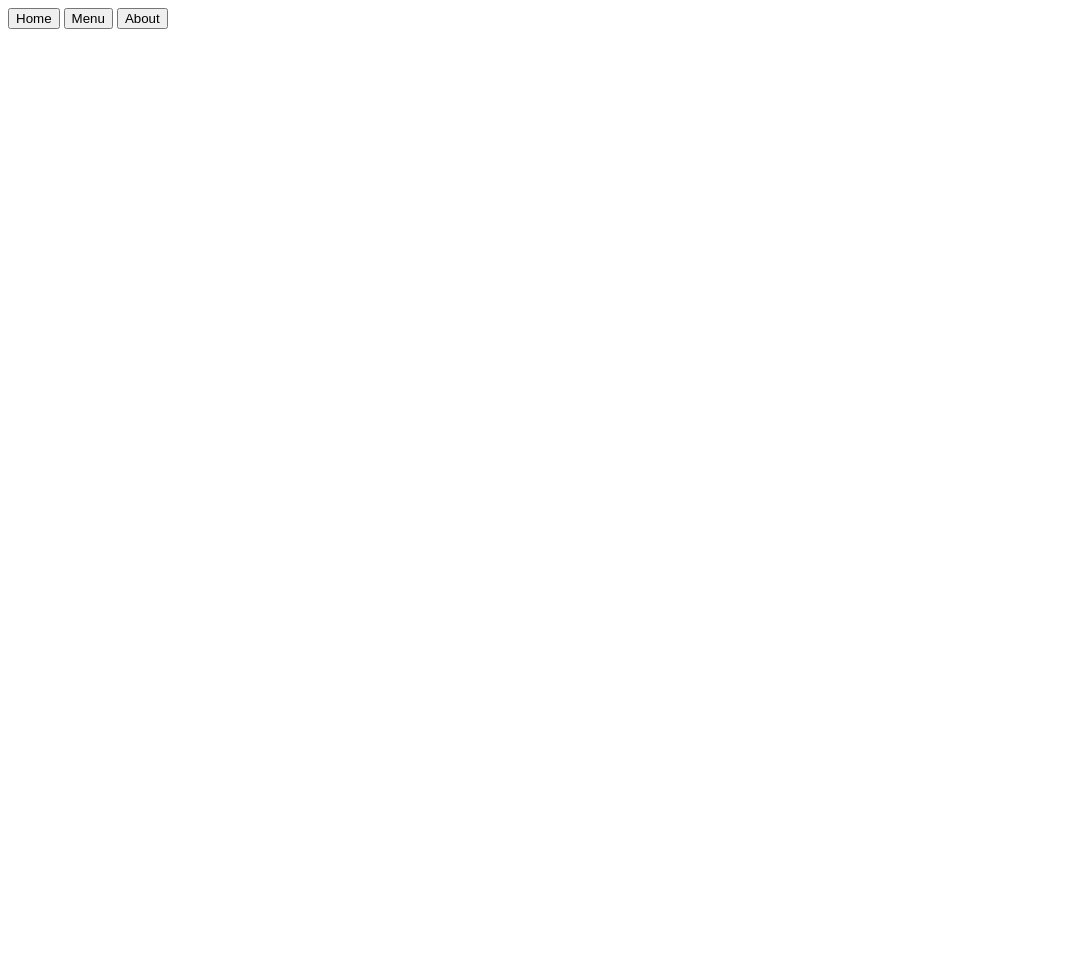
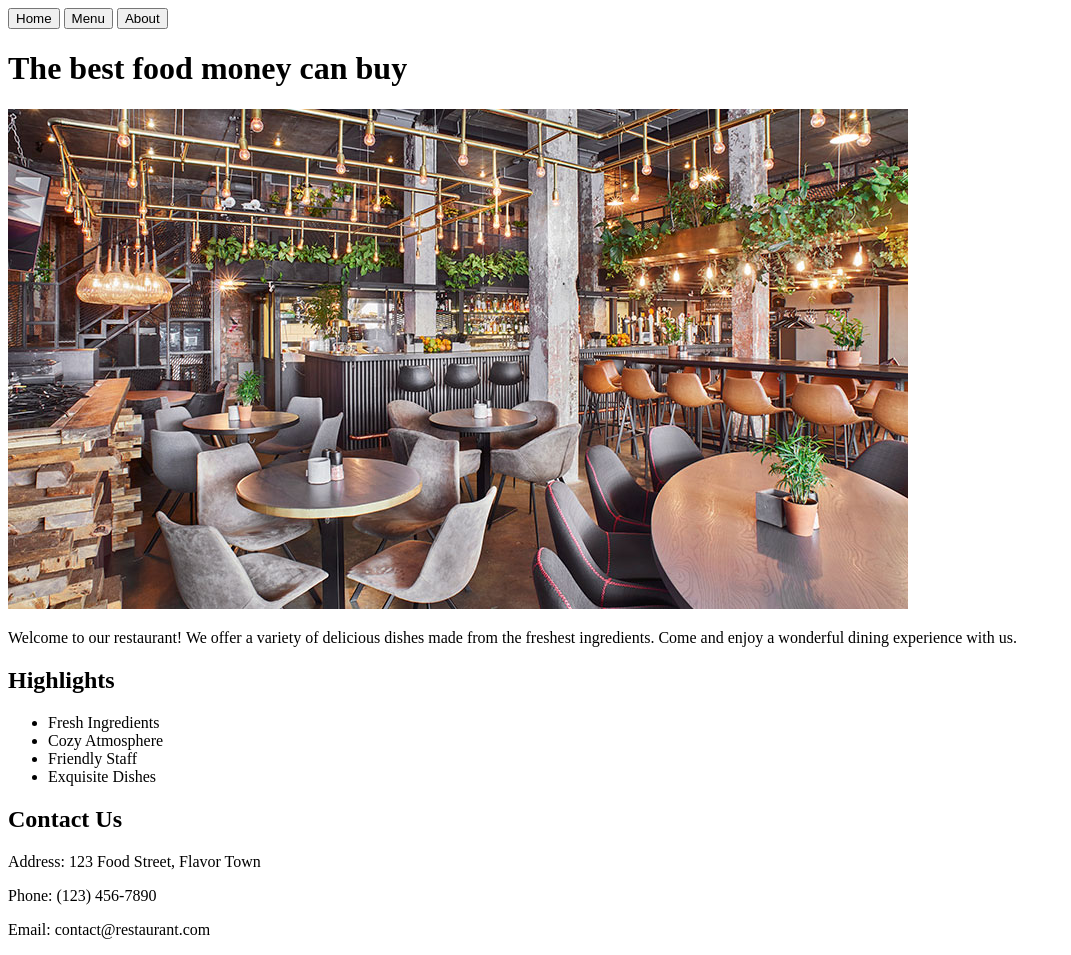
Before and after one commit to Vcjap/top-restaurant-page, a website built with webpack: page src/template.html in a window 1280 px wide. Shown: the whole page, without its empty margins (0-1071 px from the left). Before the commit the page ends 800 px from the top, so only its background shows below. Built offline with nearby package versions, Linux system fonts and the light colour scheme.

Commit message:
Add webpage content in html

```diff
--- a/src/template.html
+++ b/src/template.html
@@ -14,7 +14,24 @@
         </nav>
     </header>
     <div id = "content">
-
+        <h1>The best food money can buy</h1>
+        <img src="images/restaurant_stock.jpg">
+        <p>Welcome to our restaurant! We offer a variety of delicious dishes made from the freshest ingredients. Come and enjoy a wonderful dining experience with us.</p>
+        <section id="highlights">
+            <h2>Highlights</h2>
+            <ul>
+            <li>Fresh Ingredients</li>
+            <li>Cozy Atmosphere</li>
+            <li>Friendly Staff</li>
+            <li>Exquisite Dishes</li>
+            </ul>
+        </section>
+        <section id="contact">
+            <h2>Contact Us</h2>
+            <p>Address: 123 Food Street, Flavor Town</p>
+            <p>Phone: (123) 456-7890</p>
+            <p>Email: contact@restaurant.com</p>
+        </section>
     </div>
 </body>
 </html>
```
